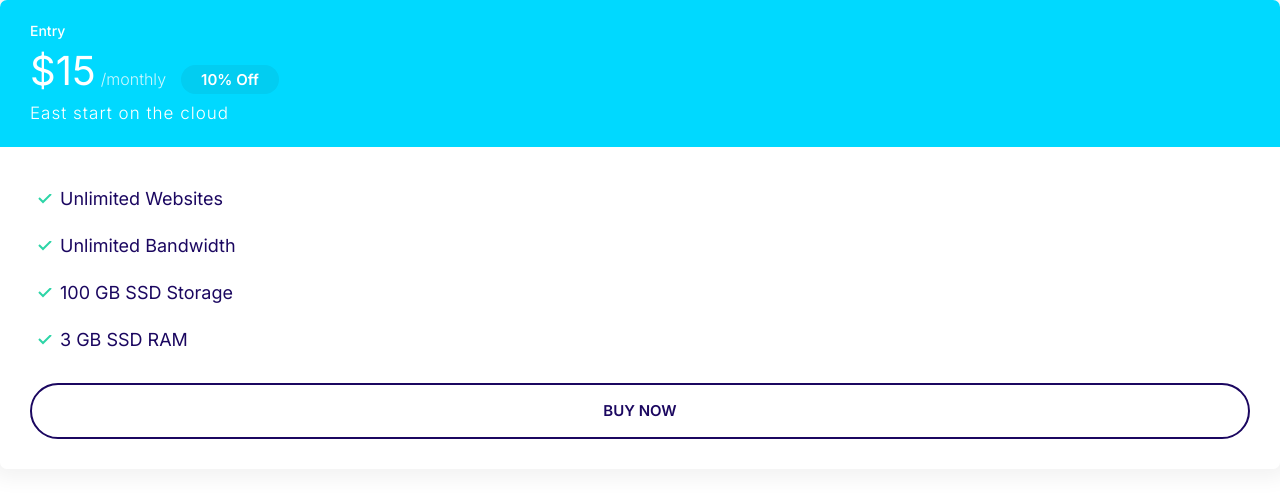
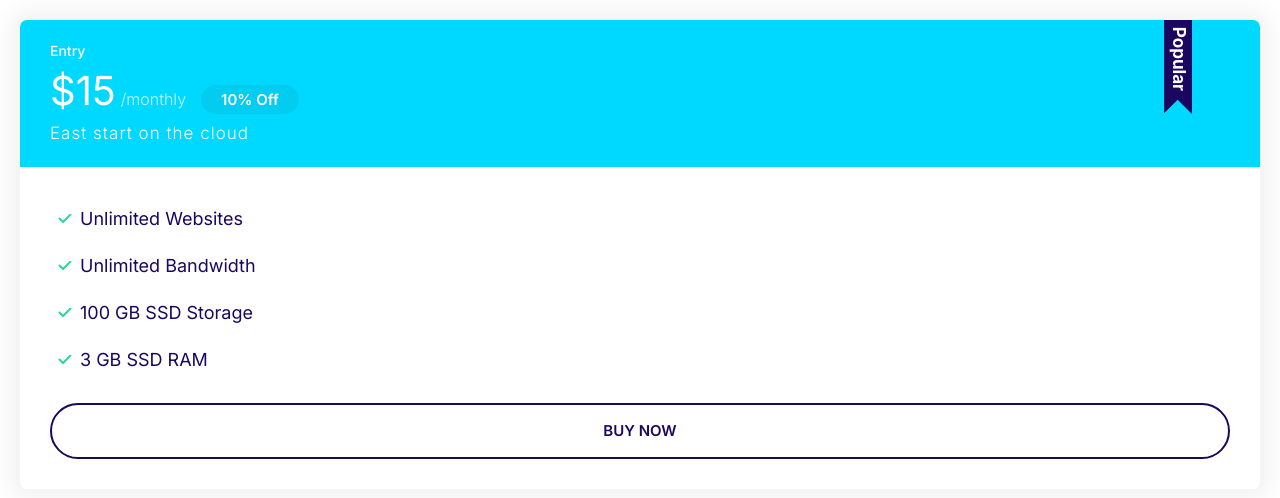
Before and after one commit to GillesChristian/Moshify, a plain HTML site: page index.html in a window 1280 px wide. Drawn offline with Linux system fonts and the light colour scheme.

Commit message:
Popular badge added to plan component commit.

```diff
--- a/css/styles.css
+++ b/css/styles.css
@@ -325,6 +325,19 @@ a{
     margin-bottom: 2rem ;
 }
 
+.plan-popular .card_header{
+    position: relative;
+}
+
+.plan-popular .card_header::before{
+    content: url(../images/popular.svg);
+    width: 40px;
+    display: inline-block;
+    position: absolute;
+    top: -6px;
+    right: 5%;
+}
+
 @media screen and (min-width: 1024px){
     .plan_name{
         font-size: 1.4rem;
--- a/index.html
+++ b/index.html
@@ -11,7 +11,7 @@
     <link rel="stylesheet" href="css/normalize.css">
 </head>
 <body>
-    <div class="plan">
+    <div class="plan plan-popular" style="margin: 20px;">
         <div class="card card-secondary">
             <header class="card_header">
                 <h3 class="plan_name">Entry</h3>
```
Also changed, not shown: components/plan.html (+1 -1 lines), images/popular.svg (added).
